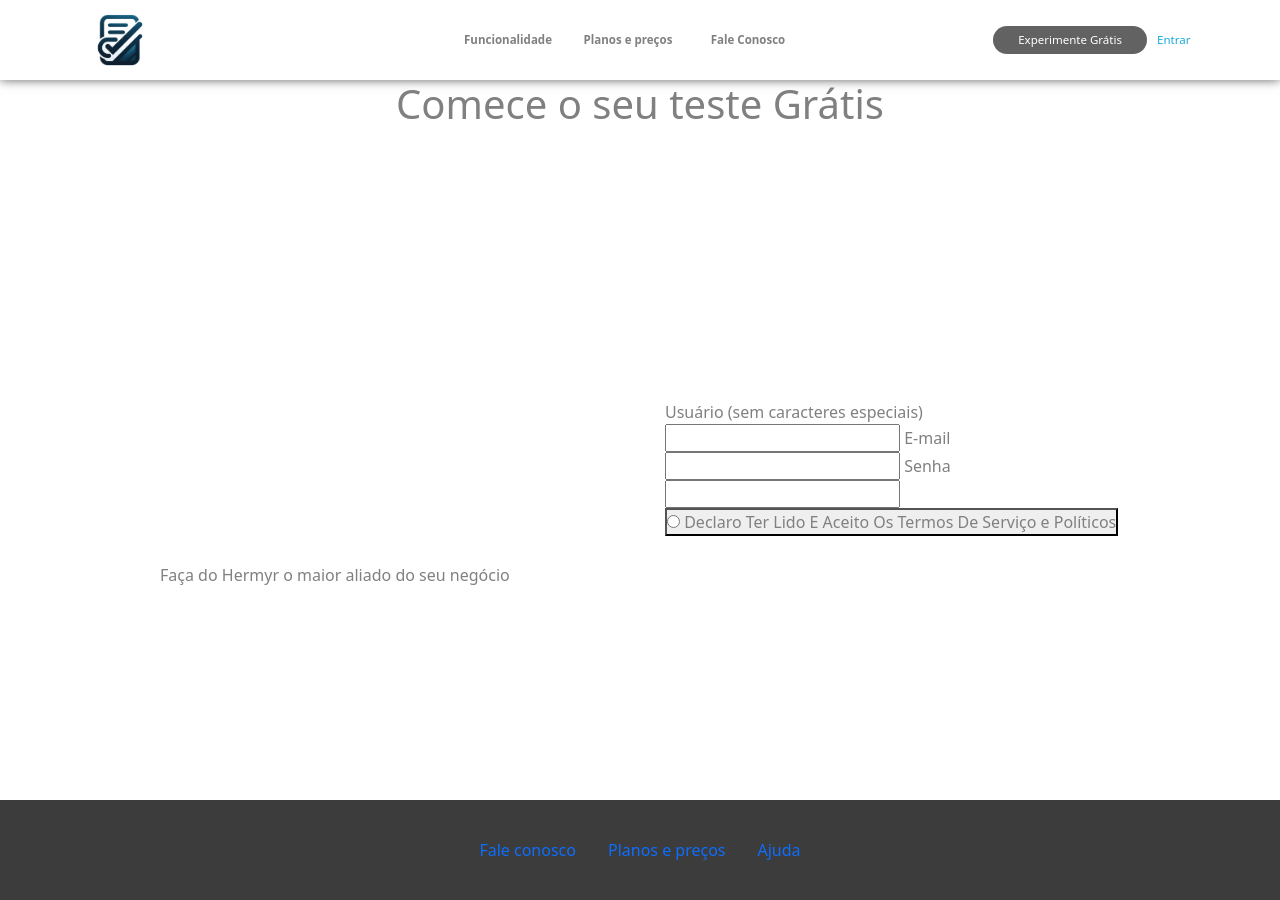
After one commit to jesse-salviano/sistemahermyr, a PHP site: page /RegisterPage.php in a window 1280 px wide. The commit adds this page. Run offline with PHP 8.4, Linux system fonts and the light colour scheme.

Commit message:
Criação Página de cadastro - Sem CSS

```diff
--- /dev/null
+++ b/RegisterPage.php
@@ -0,0 +1,42 @@
+<!DOCTYPE html>
+<html lang="pt-br">
+<head>
+    <meta charset="UTF-8">
+    <meta name="viewport" content="width=device-width, initial-scale=1.0">
+    <title>Login</title>
+    <link href="https://cdn.jsdelivr.net/npm/bootstrap@5.3.3/dist/css/bootstrap.min.css" rel="stylesheet" integrity="sha384-QWTKZyjpPEjISv5WaRU9OFeRpok6YctnYmDr5pNlyT2bRjXh0JMhjY6hW+ALEwIH" crossorigin="anonymous">
+    <link rel="stylesheet" href="assets/css/header.css">
+    <link rel="stylesheet" href="assets/css/RegisterPage.css">
+    <link rel="stylesheet" href="assets/css/footer.css">
+    <script src="https://cdn.jsdelivr.net/npm/bootstrap@5.3.3/dist/js/bootstrap.bundle.min.js" integrity="sha384-YvpcrYf0tY3lHB60NNkmXc5s9fDVZLESaAA55NDzOxhy9GkcIdslK1eN7N6jIeHz" crossorigin="anonymous"></script>
+</head>
+<body>
+    <?php include 'components/header.php' ?>
+
+    <main class="principal">
+        <h1 class="bold" id="title-h1">Comece o seu teste Grátis</h1>
+
+    <div class="grid-container">
+        <div class="grid-text">
+        <p>Faça do Hermyr o maior aliado do seu negócio</p>
+        </div>
+        <div class="grid-inputs">
+            <label id="labelInputUser">Usuário (sem caracteres especiais)</label>
+            <input type="text" class="inputUser">
+            <label id="labelInputEmail">E-mail</label>
+            <input type="text" class="inputEmail">
+            <label id="labelInputPassword">Senha</label>
+            <input type="text" class="inputPassword">
+            <button id="singIn">
+            <input type="radio" class="input-radio-terms"value="yes" id="terms">
+            <label class="label-radio-terms" for="terms"><div class="radio-btn"></div><span>Declaro Ter Lido E Aceito Os Termos De Serviço e Políticos</span></span></label>
+
+        </div>
+    </div>
+
+    </main>
+
+    <?php include 'components/footer.php' ?>
+
+</body>
+</html>
--- /dev/null
+++ b/assets/css/RegisterPage.css
@@ -0,0 +1,51 @@
+* {
+    padding: 0;
+    margin: 0;
+    box-sizing: border-box;
+    /* outline: 1px solid red; */
+    font-family: system-ui, -apple-system, BlinkMacSystemFont, 'Segoe UI', Roboto, Oxygen, Ubuntu, Cantarell, 'Open Sans', 'Helvetica Neue', sans-serif;
+    max-width: 100%;
+    color: #808080;
+}
+
+p {
+    margin-bottom: 0;
+}
+
+a {
+    text-decoration: none;
+}
+
+body {
+    display: flex;
+    justify-content: center;
+    min-height: 100vh;
+    min-width: 100vw;
+    /* background-color:#f0f0f0 ; */
+    flex-wrap: wrap;
+    align-items: center;
+}
+
+.principal {
+    padding-top: 80px;
+    display: flex;
+    flex-wrap: wrap;
+    justify-content: center;
+    max-width: 1000px;
+    min-height: 100vh;
+    background-color: #ffffff;
+}
+
+.grid-container {
+    margin: 50px 0 50px 0;
+    display: grid;
+    grid-template-columns: 1fr 1fr;
+    grid-gap: 50px;
+    padding: 0 20px;
+}
+
+.grid-container>.grid-text {
+    display: flex;
+    flex-direction: column;
+    justify-content: center;
+}
--- a/components/header.php
+++ b/components/header.php
@@ -18,7 +18,7 @@
     </div>
 
     <div id="div-acesso" class="div-header">
-        <a id="experimente" class="bold" href="#">Experimente Grátis</a>
+        <a id="experimente" class="bold" href="RegisterPage.php">Experimente Grátis</a>
         <a href="#" id="entrar" class="bold">Entrar </a>
     </div>
 </header>
```
